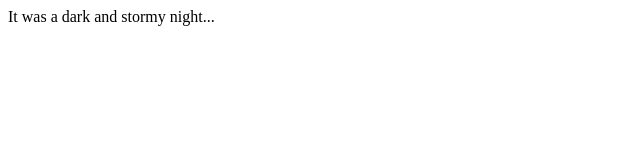
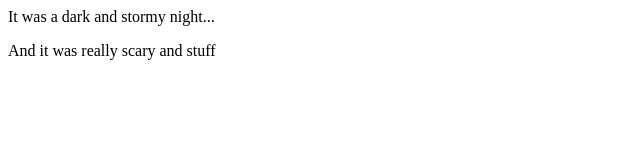
Before and after one commit to rgreen0502/fireside-story, a plain HTML site: page index.html in a window 1280 px wide. Shown: the whole page, without its empty margins (0-640 px from the left). Drawn offline with Linux system fonts and the light colour scheme.

Commit message:
2nd line

```diff
--- a/index.html
+++ b/index.html
@@ -1,5 +1,6 @@
 <html>
   <body>
     <p>It was a dark and stormy night...</p>
+    <p>And it was really scary and stuff</p>
   </body>
 </html>
```
